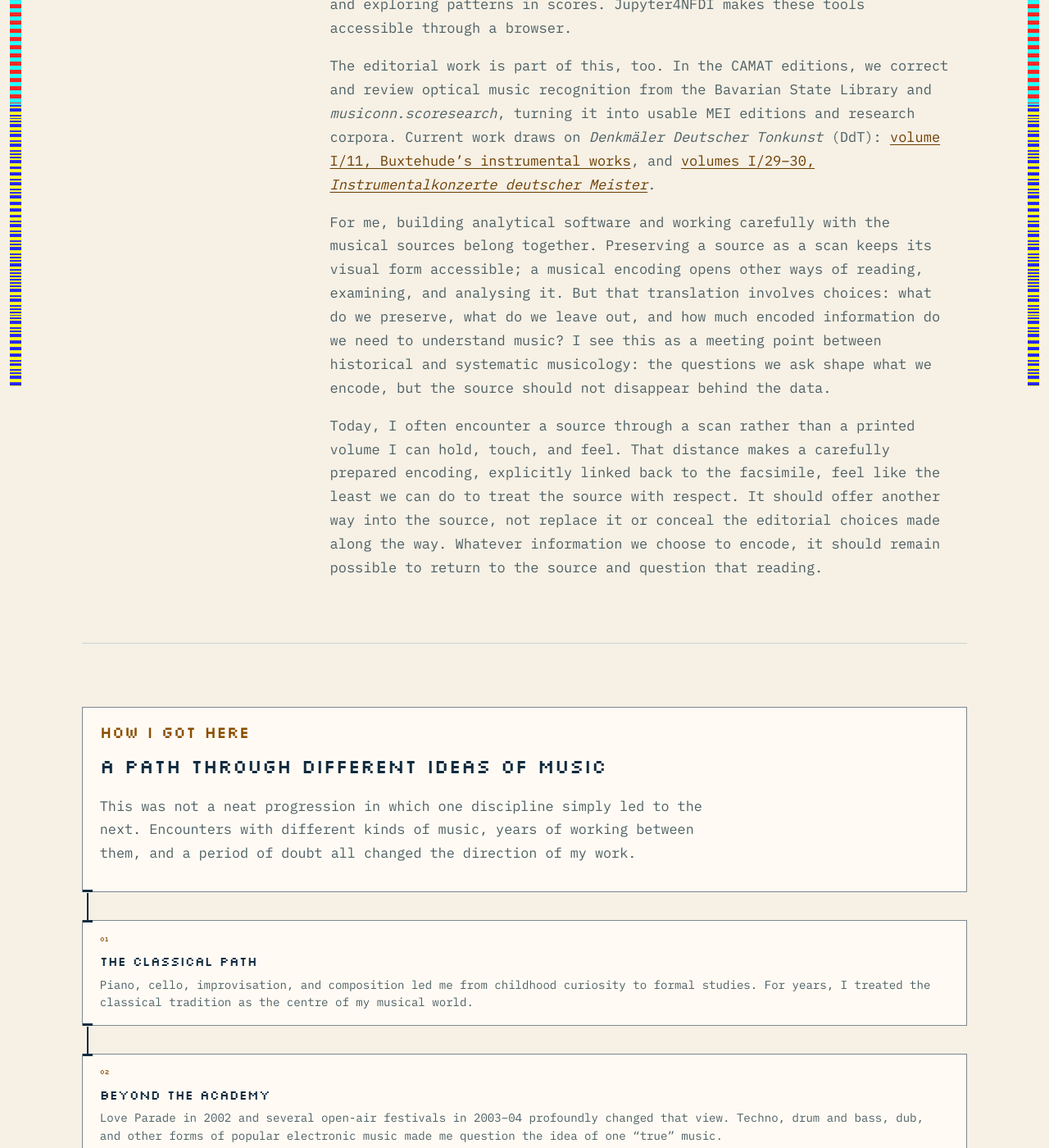
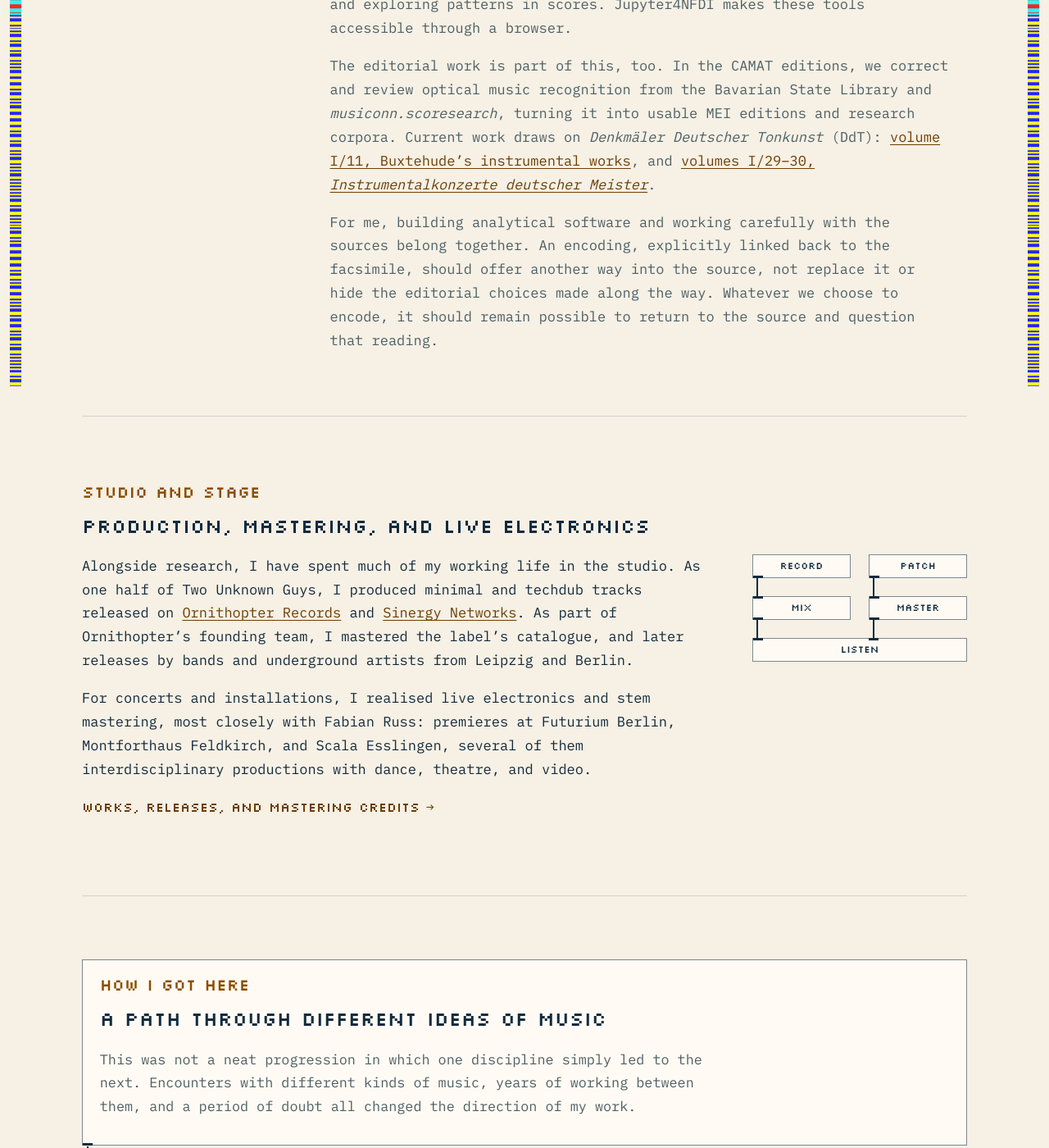
Before and after one commit to egorpol/egorpol.github.io, a Jekyll site: the page built from index.md, in a window 1280 px wide and 1400 px high, scrolled down 1809 px. Shown: the whole window at 82% size. Built offline with Jekyll 4.4.1, drawn with Linux system fonts in a browser that asks for light colours.

Commit message:
Add a studio section to the homepage and tighten the appointment text
Co-Authored-By: Claude Opus 5.5 <noreply@anthropic.com>

```diff
--- a/_data/cv.yml
+++ b/_data/cv.yml
@@ -534,22 +534,24 @@ homepage:
       [volume I/11, Buxtehude’s instrumental works](https://github.com/egorpol/DdT_1_vol_11),
       and [volumes I/29–30, *Instrumentalkonzerte deutscher Meister*](https://github.com/egorpol/DdT_1_vol_29_30).
     - >-
-      For me, building analytical software and working carefully with the musical
-      sources belong together. Preserving a source as a scan keeps its visual form
-      accessible; a musical encoding opens other ways of reading, examining, and
-      analysing it. But that translation involves choices: what do we preserve,
-      what do we leave out, and how much encoded information do we need to understand
-      music? I see this as a meeting point between historical and systematic
-      musicology: the questions we ask shape what we encode, but the source should
-      not disappear behind the data.
+      For me, building analytical software and working carefully with the sources
+      belong together. An encoding, explicitly linked back to the facsimile, should
+      offer another way into the source, not replace it or hide the editorial choices
+      made along the way. Whatever we choose to encode, it should remain possible to
+      return to the source and question that reading.
+  studio:
     - >-
-      Today, I often encounter a source through a scan rather than a printed volume
-      I can hold, touch, and feel. That distance makes a carefully prepared encoding,
-      explicitly linked back to the facsimile, feel like the least we can do to
-      treat the source with respect. It should offer another way into the source,
-      not replace it or conceal the editorial choices made along the way. Whatever
-      information we choose to encode, it should remain possible to return to the
-      source and question that reading.
+      Alongside research, I have spent much of my working life in the studio. As one
+      half of Two Unknown Guys, I produced minimal and techdub tracks released on
+      [Ornithopter Records](/works/swirl-planet/) and
+      [Sinergy Networks](/works/rubber-duck-massacre/). As part of Ornithopter’s
+      founding team, I mastered the label’s catalogue, and later releases by bands
+      and underground artists from Leipzig and Berlin.
+    - >-
+      For concerts and installations, I realised live electronics and stem mastering,
+      most closely with Fabian Russ: premieres at Futurium Berlin, Montforthaus
+      Feldkirch, and Scala Esslingen, several of them interdisciplinary productions
+      with dance, theatre, and video.
   accessibility:
     - >-
       I do not think access to music or musical analysis should depend on proprietary
--- a/index.md
+++ b/index.md
@@ -79,6 +79,18 @@ structured_data:
     {% endfor %}
   </div>
   {% include chain-patch.html a="hfm weimar" b="me" %}
+</section>
+
+<section class="content-section prose-patch" aria-labelledby="studio-title">
+  <p class="section-label">Studio and stage</p>
+  <h2 id="studio-title">Production, mastering, and live electronics</h2>
+  <div class="prose-copy">
+    {% for paragraph in cv.homepage.studio %}
+    {{ paragraph | markdownify }}
+    {% endfor %}
+    <p><a class="text-link" href="{{ '/works/' | relative_url }}">Works, releases, and mastering credits <span aria-hidden="true">→</span></a></p>
+  </div>
+  {% include word-patch.html a="record" b="patch" c="mix" d="master" sink="listen" %}
 </section>
 
 <section class="content-section trajectory-patch" aria-labelledby="practice-title">
```
Also changed, not shown: CHANGELOG.md.
